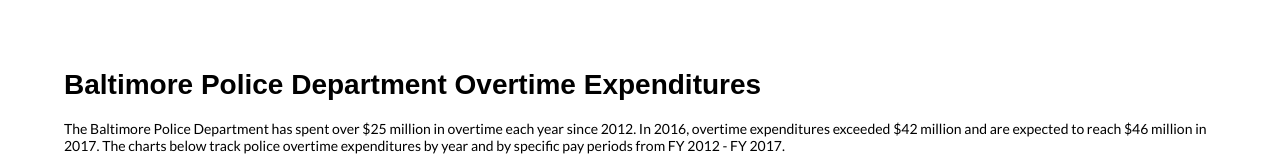
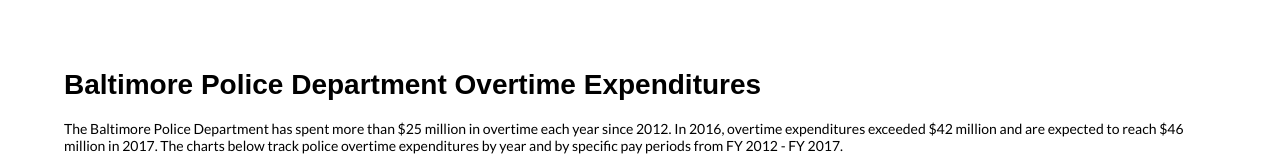
Before and after one commit to amarton/bdp-overtime, a plain HTML site: page index.html in a window 1280 px wide. Shown: the top 165 px of the page. Drawn offline with nearby package versions, Linux system fonts and the light colour scheme; a script that the page names is missing.

Commit message:
text change

```diff
--- a/index.html
+++ b/index.html
@@ -85,7 +85,7 @@
 
 
 
-<p>The Baltimore Police Department has spent over $25 million in overtime each year since 2012. In 2016, overtime expenditures exceeded $42 million and are expected to reach $46 million in 2017. The charts below track police overtime expenditures by year and by specific pay periods from FY 2012 - FY 2017.</p>
+<p>The Baltimore Police Department has spent more than $25 million in overtime each year since 2012. In 2016, overtime expenditures exceeded $42 million and are expected to reach $46 million in 2017. The charts below track police overtime expenditures by year and by specific pay periods from FY 2012 - FY 2017.</p>
 
 
 <div style="width:500px;"">
```
